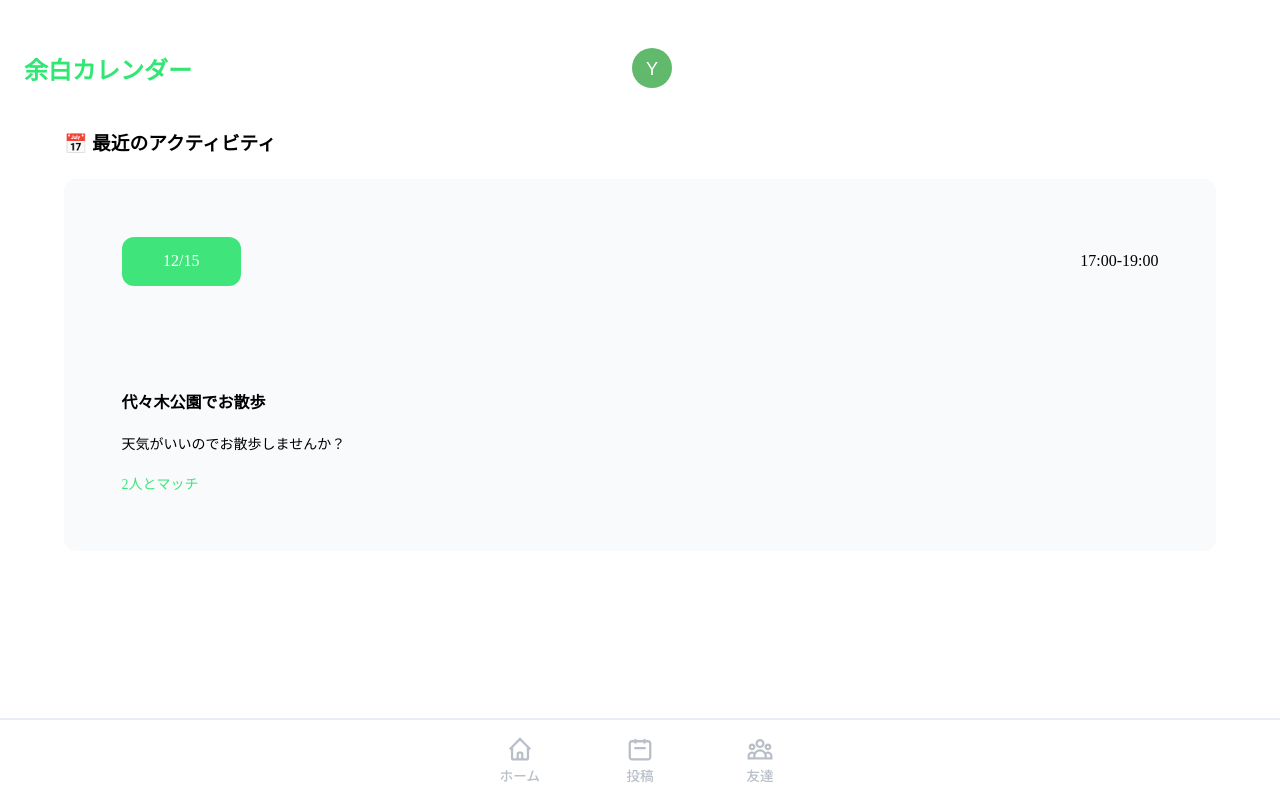
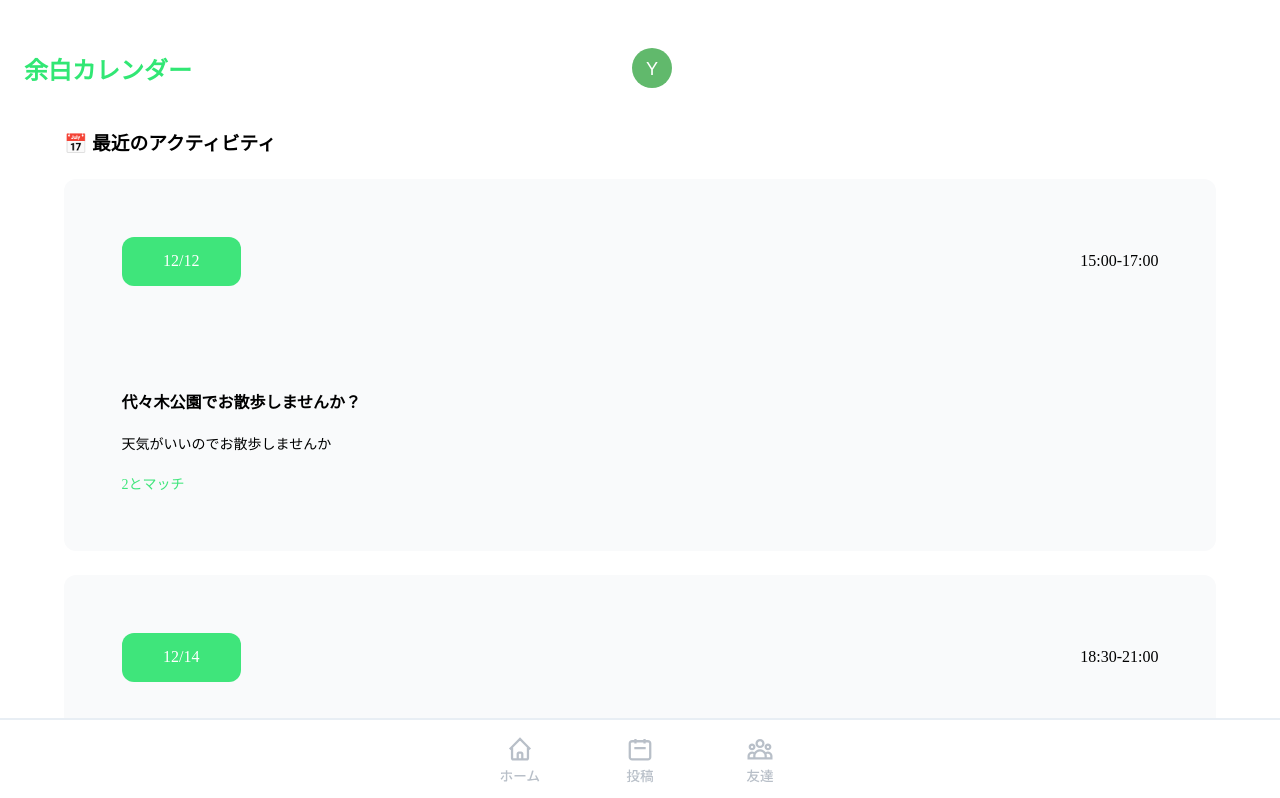
Before and after one commit to kinako1415/yohaku, a Next.js app: page /myPage in a window 1280 px wide. Shown: the top 798 px of the page. Built offline with nearby package versions, Linux system fonts and the light colour scheme.

Commit message:
仮データを作りpropsで渡して表示

```diff
--- a/src/app/myPage/components/activity.module.scss
+++ b/src/app/myPage/components/activity.module.scss
@@ -4,6 +4,7 @@
   padding: 5%;
   width: 100%;
   margin: 0 auto;
+  margin-top: 3svh;
 }
 
 .times {
--- a/src/app/myPage/components/activity.tsx
+++ b/src/app/myPage/components/activity.tsx
@@ -1,17 +1,26 @@
 import style from "./activity.module.scss";
 
-export const Activity = () => {
+type Activity = {
+  day: string;
+  time: string;
+  title: string;
+  detail: string;
+  match: number;
+};
+
+export const Activity: React.FC<Activity> = (props) => {
+  const { time, day, title, detail, match } = props;
   return (
     <>
       <div className={style.content}>
         <div className={style.times}>
-          <p className={style.day}>12/15</p>
-          <p className={style.time}>17:00-19:00</p>
+          <p className={style.day}>{day}</p>
+          <p className={style.time}>{time}</p>
         </div>
         <div className={style.text}>
-          <h4 className={style.title}>代々木公園でお散歩</h4>
-          <p className={style.detail}>天気がいいのでお散歩しませんか？</p>
-          <p className={style.match}>2人とマッチ</p>
+          <h4 className={style.title}>{title}</h4>
+          <p className={style.detail}>{detail}</p>
+          <p className={style.match}>{match}とマッチ</p>
         </div>
       </div>
     </>
--- a/src/app/myPage/page.tsx
+++ b/src/app/myPage/page.tsx
@@ -1,5 +1,36 @@
 import { Activity } from "./components/activity";
 import style from "./index.module.scss";
+
+const activityList = [
+  {
+    day: "12/12",
+    time: "15:00-17:00",
+    title: "代々木公園でお散歩しませんか？",
+    detail: "天気がいいのでお散歩しませんか",
+    match: 2,
+  },
+  {
+    day: "12/14",
+    time: "18:30-21:00",
+    title: "渋谷でご飯でもどう？",
+    detail: "新しくできたイタリアン行ってみたい！",
+    match: 3,
+  },
+  {
+    day: "12/16",
+    time: "10:00-12:00",
+    title: "朝カフェしながら読書会",
+    detail: "代官山のカフェで静かに読書しましょう",
+    match: 1,
+  },
+  {
+    day: "12/18",
+    time: "13:00-16:00",
+    title: "美術館に行きませんか？",
+    detail: "上野の森美術館で開催中の展示を観に行こう",
+    match: 4,
+  },
+];
 
 export default function Page() {
   return (
@@ -7,7 +38,16 @@ export default function Page() {
       <div className={style.content}>
         <h3>📅 最近のアクティビティ</h3>
         <div className={style.activity}>
-          <Activity />
+          {activityList.map((activity, index) => (
+            <Activity
+              key={index}
+              day={activity.day}
+              time={activity.time}
+              title={activity.title}
+              detail={activity.detail}
+              match={activity.match}
+            />
+          ))}
         </div>
       </div>
     </>
```
